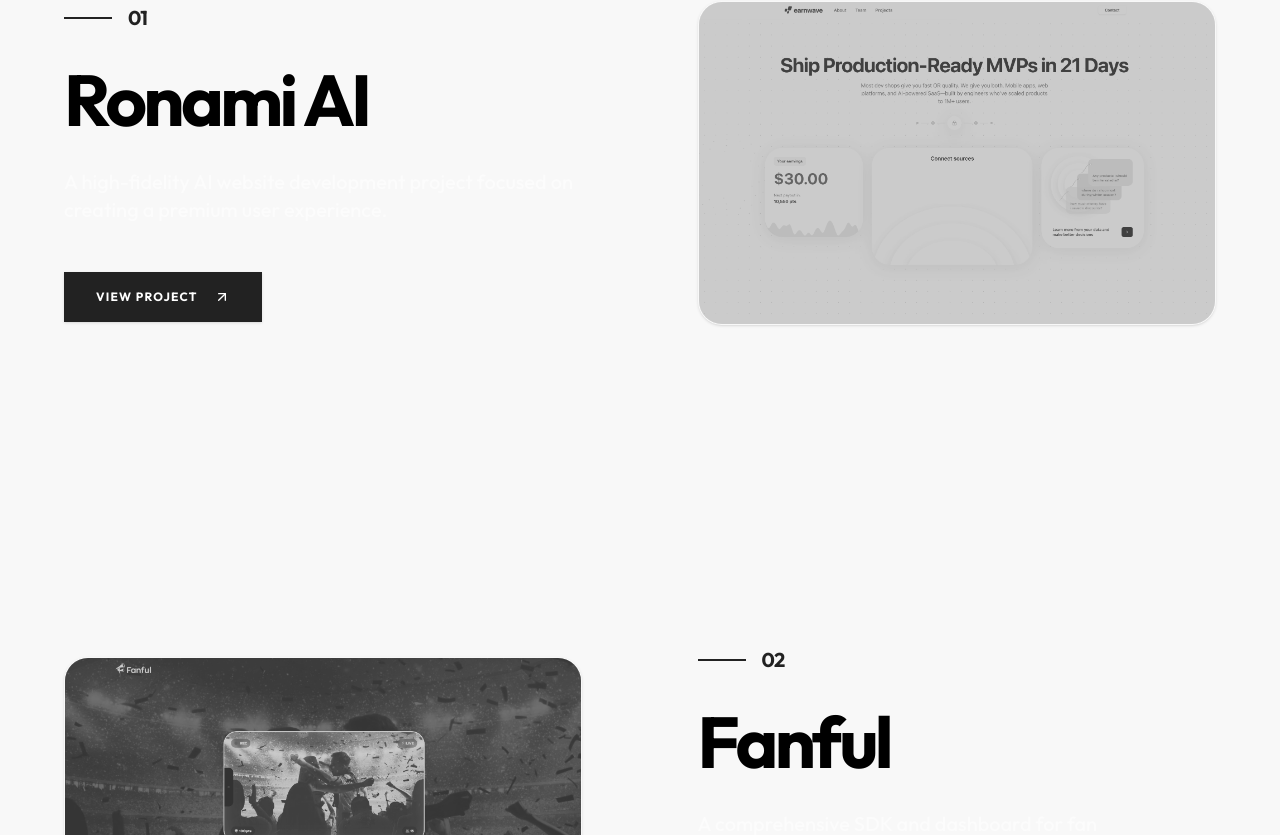
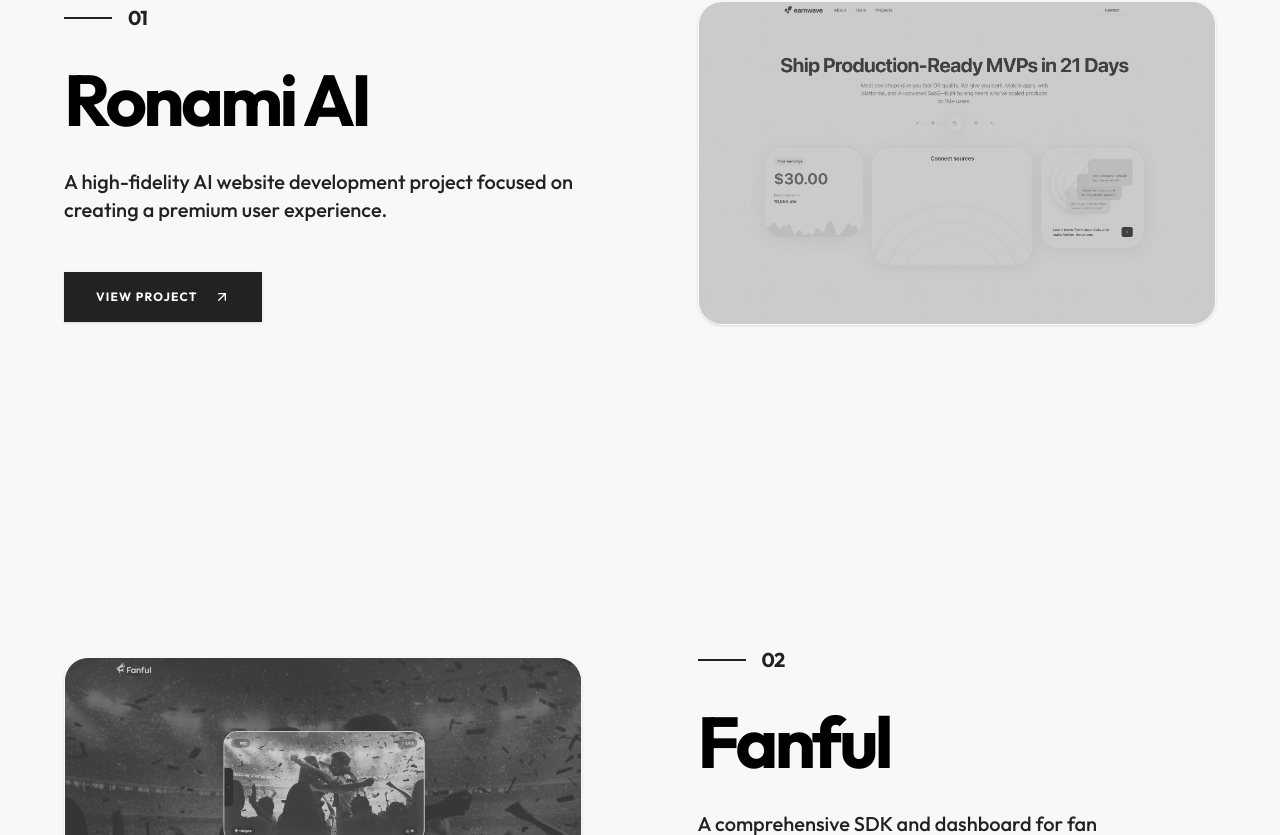
Before and after one commit to Amakiri201/portfolio-amadava, a React (Vite) app: page /projects in a window 1280 px wide. Shown: the part 745-1580 px from the top of the page. Built offline with nearby package versions, Linux system fonts and the light colour scheme.

Commit message:
style: update project description text color to use a CSS variable.

```diff
--- a/src/pages/Projects.tsx
+++ b/src/pages/Projects.tsx
@@ -42,7 +42,7 @@
                                     <h2 className="text-4xl lg:text-7xl font-bold tracking-tighter leading-tight">
                                         {project.title}
                                     </h2>
-                                    <p className="text-lg lg:text-xl text-white/50 font-medium leading-relaxed">
+                                    <p className="text-lg lg:text-xl text-[--text-primary] font-medium leading-relaxed">
                                         {project.description}
                                     </p>
                                     <div className="pt-4">
```
